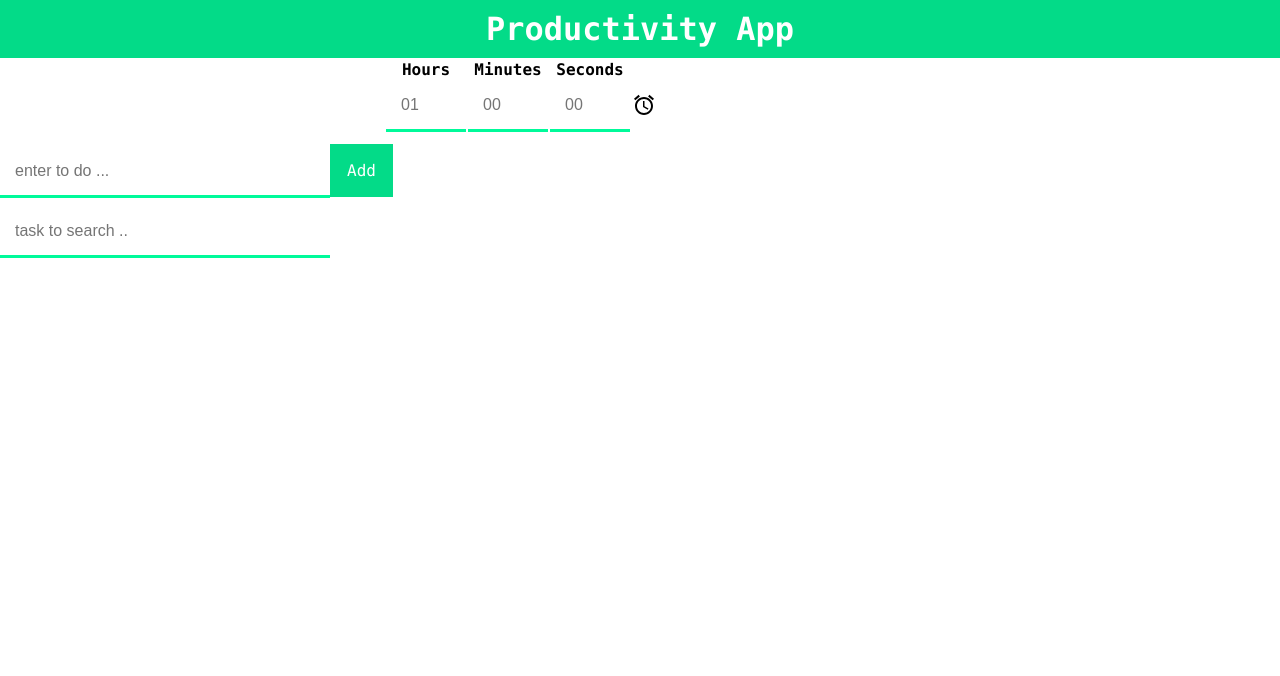
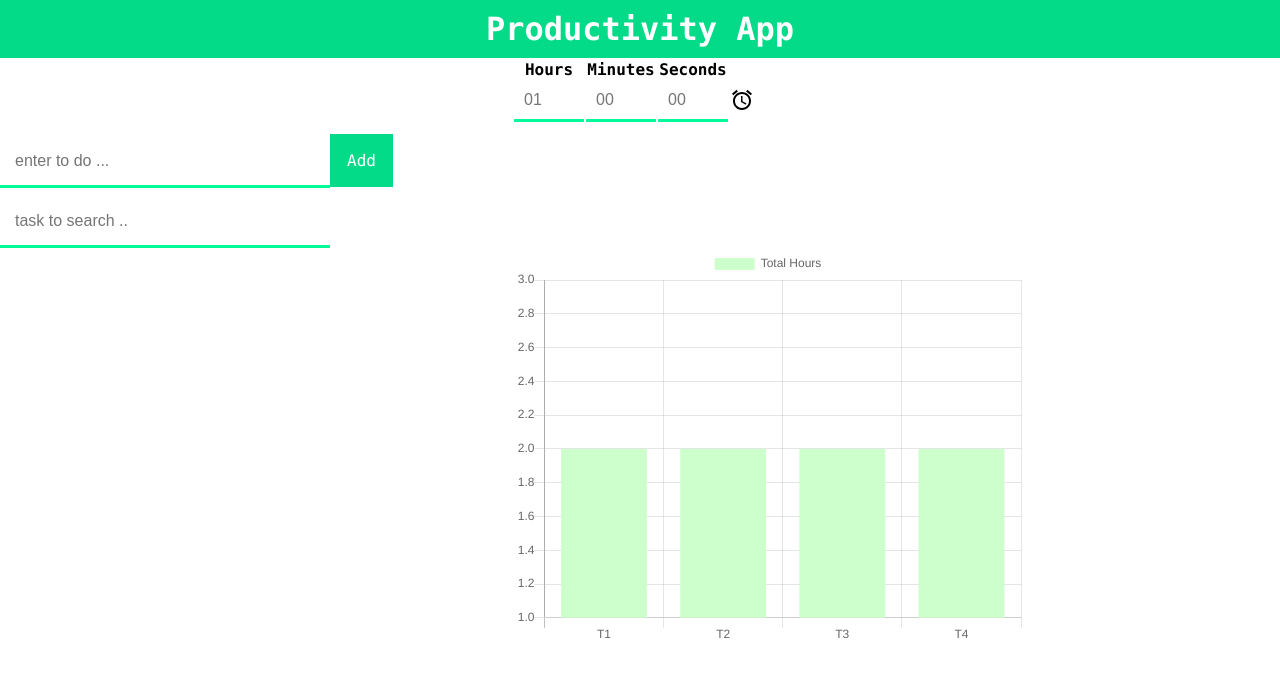
Before and after one commit to lukajose/ToDoList, a React (Create React App) app: page / in a window 1280 px wide. Shown: the top 676 px of the page. Built offline with nearby package versions, Linux system fonts and the light colour scheme.

Commit message:
adding bar chart to display hours

```diff
--- a/src/Timer.css
+++ b/src/Timer.css
@@ -1,5 +1,5 @@
 .timer-editor {
-    margin-left:30%;
+    margin-left:40%;
 }
 
 .timer-editor .text-timer {
@@ -9,7 +9,7 @@
 }
 
 .timer-editor table tr td input{
-  padding: 15px;
+  padding: 10px;
   font-size: 16px;
   border: #FFF;
   background-color: #FFF;
@@ -23,4 +23,5 @@
     margin-left:45%;
     font-size: 30px;
     font-family: consolas;
+    border-bottom-color: #00FA9A;
 }
--- a/src/Timer.js
+++ b/src/Timer.js
@@ -9,7 +9,8 @@ class Timer extends Component {
         this.state = {
             hours:1,
             minutes:0,
-            seconds:0
+            seconds:0,
+            TotalHours:0,
         }
         this.changeTimer = this.changeTimer.bind(this);
         this._inputHours= null;
@@ -20,16 +21,18 @@ class Timer extends Component {
     //Given any input from the input boxes transform seconds to minutes and minutes to hours
     transformTime() {
         let {hours, minutes,seconds} = this.state;
+        // Keep checking everytime updates occur
+        if (seconds > 60 || minutes > 60) { // avoid infinite loop
             while (seconds > 60 || minutes > 60) {
                 if (seconds > 60) {
                     seconds -= 60;
                     // Convert string to int to calculate proper conversion
-                minutes = parseInt(minutes) + 1;
+                    minutes = minutes + 1;
                 }
                 if (minutes > 60) {
                     minutes -= 60;
                     // same as above
-                hours = parseInt(this.state.hours) + 1;
+                    hours = hours+ 1;
                 }
             }
             this.setState({
@@ -37,20 +40,34 @@ class Timer extends Component {
                         minutes:minutes,
                         seconds:seconds
                     });
+
+        }
+
     }
 
     checkTimer() {
-        console.log('check timer: ',this.props.starter);
+
         return this.props.starter;
     }
+
+    getHours(hours,minutes,seconds) {
+        const Hminutes = minutes/60;
+        const Hseconds = (seconds/60)/60;
+        hours += Hminutes + Hseconds;
+        // get all minutes and seconds in hours
+        return hours;
+    }
+
+
 
 
 
     componentDidUpdate(prevProps) {
 
+
         if((prevProps.starter !== this.props.starter) && (this.checkTimer() === true)) {
-            //this.updateTime();
-            //this.transformTime();
+            const { hours,minutes, seconds } = this.state;
+            this.setState({TotalHours:this.getHours(hours,minutes,seconds)})
             this.myInterval = setInterval(
                 () => {
                 const { hours,minutes, seconds } = this.state;
@@ -58,17 +75,25 @@ class Timer extends Component {
                 // if seconds are greater than 0 keep decrementing
                 if (seconds > 0) {
                     this.setState(({ seconds }) => ({
+                        // keep decrementing seconds until seconds is 0.
                         seconds: seconds - 1
                     }))
                 }
                 // check if minutes still need to decrement
                 else {
-                    if (minutes == 0) {
-                        if(hours == 0) {
+                    if (minutes === 0) {
+                        if(hours === 0) {
                             clearInterval(this.myInterval);
+                            this.setState({
+                                hours:1,
+                                minutes:0,
+                                seconds:0,
+                            });
+                            // return the time back to edit mode. (change the boolean in parent node).
                             this.changeTimer();
 
                         } else {
+                            // keep decrementing hours
                             this.setState(({hours}) => ({
                                 minutes:59,
                                 seconds:59,
@@ -77,6 +102,7 @@ class Timer extends Component {
 
                         }
                     } else {
+                        // keep decrementing minutes leave hours as it is.
                         this.setState(({ minutes }) => ({
                             minutes: minutes - 1,
                             seconds: 59
@@ -96,17 +122,17 @@ class Timer extends Component {
     updateTime() {
         if (this._inputHours !== null  && this._inputHours.value !== "" ) {
             //this.state.hours = this._inputHours.value;
-            this.setState({hours:this._inputHours.value});
+            this.setState({hours:parseInt(this._inputHours.value)});
         }
 
         if(this._inputMinutes !== null && this._inputMinutes.value !== "" ){
             //this.state.minutes = this._inputMinutes.value;
-            this.setState({minutes:this._inputMinutes.value});
+            this.setState({minutes:parseInt(this._inputMinutes.value)});
         }
 
         if(this._inputSeconds !== null  && this._inputSeconds.value !== "" ){
             //this.state.seconds = this._inputSeconds.value;
-            this.setState({seconds:this._inputSeconds.value})
+            this.setState({seconds:parseInt(this._inputSeconds.value)});
         }
     }
 
@@ -115,7 +141,6 @@ class Timer extends Component {
     }
 
     timeFormat(time) {
-        time = parseInt(time)
         if(time < 10) {
             time = '0' + time;
         }
@@ -124,7 +149,7 @@ class Timer extends Component {
 
     render () {
         this.updateTime();
-        //this.transformTime();
+        this.transformTime();
 
         const hours = this.timeFormat(this.state.hours);
         const minutes = this.timeFormat(this.state.minutes);
--- a/src/TodoList.css
+++ b/src/TodoList.css
@@ -3,7 +3,6 @@
   margin:0;
   padding:0;
 }
-
 
 
 
@@ -44,7 +43,6 @@
   margin: 10px 0;
   width: auto;
   font-family: consolas;
-  font: size 10;
 }
 /*
 padding:15px;
@@ -97,3 +95,8 @@ ul.theList {
   padding: 0;
   list-style: none;
 }
+
+.todoListMain .BarChart {
+  margin-left: 40%;
+  margin-right:20%;
+}
--- a/src/TodoList.js
+++ b/src/TodoList.js
@@ -2,13 +2,14 @@ import React, {Component} from "react";
 import TodoItems from './TodoItems';
 import "./TodoList.css";
 import Timer from './Timer.js';
+import Chart from './components/chart';
 
 
 class TodoList extends Component {
   constructor(props) {
     super(props);
 
-    this.state = {items:[], search:[],startTimer:false}
+    this.state = {items:[], search:[],startTimer:false,taskId:1,currentKey:0}
     this.addItem = this.addItem.bind(this);
     this.deleteItem = this.deleteItem.bind(this);
     this.renameItem = this.renameItem.bind(this);
@@ -29,12 +30,15 @@ class TodoList extends Component {
     //if new item then add to items list
     if (this._inputElement !== "") {
       // Start timer
-      this.changeTimer();
       //new element to add
+      let taskId = this.state.taskId;
+      const key = Date.now();
       var item = {
         text: this._inputElement.value, // text to store from input box
-        key:Date.now(), // get the time now as id
-        completed: false // to format style later when task completed
+        key: key, // get the time now as id
+        completed: false, // to format style later when task completed
+        hours:0, // hours spent on this task
+        TaskId:('T'+ taskId), // To format the bars instead of displaying the whole description
       };
 
 
@@ -49,8 +53,13 @@ class TodoList extends Component {
         //Add element to both initial list and search state
         this.setState((prevState)=> ({
           //get the last previous state add new item, update search item if needed
-          items:prevState.items.concat(item),search:newS
+          items:prevState.items.concat(item),
+          search:newS,
+          taskId: taskId+= 1,
+          currentKey:key,
         }));
+        // Also update timer to start when added
+        this.changeTimer();
       }
 
       //finally set the string to empty
@@ -79,12 +88,14 @@ class TodoList extends Component {
   // when click prompt will ask for new message and rename that item
   renameItem(key) {
     var message = prompt("Rename to do task");
-    const items = this.state.items;
-    items.map(item => {
+    // if key is equal to what we look for rename the task with new message.
+    function Rename(item) {
       if (item.key===key){
         item.text=message;
       }
-    })
+    }
+    const items = this.state.items;
+    items.map(Rename);
     this.setState({
       items:items
     })
@@ -135,10 +146,23 @@ class TodoList extends Component {
     })
   }
 
+  AddTaskHours(hours,key) {
+    // Find key, then add hours
+    function AddHours(item) {
+      if (item.key===key) {
+        item.hours += hours
+      }
+    }
+    const items = this.state.items;
+    items.map(AddHours);
+    this.setState({items:items});
+  }
+
   render() {
     return (<div className= "todoListMain">
               <Timer starter = {this.state.startTimer}
-                      changeTimer = {()=>this.changeTimer()}/>
+                      changeTimer = {()=>this.changeTimer()}
+                      currentKey={this.state.currentKey}/>
               <div className="input-box-todo">
                 <form onSubmit={this.addItem}>
                   <input
@@ -146,18 +170,20 @@ class TodoList extends Component {
                     placeholder="enter to do ...">
 
                   </input>
+
                   <button type="submit"> Add </button>
                 </form>
             </div>
             <div className = 'input-box-search'>
               <input placeholder="task to search .." onChange={this.searchItem}></input>
             </div>
-            <TodoItems entries={this.state.items}
+
+            <Chart/>
+              <TodoItems entries={this.state.items}
                        delete={this.deleteItem}
                        edit={this.renameItem}
                        completed= {this.markCompleted}/>
           </div>
-
 
 
     );
--- /dev/null
+++ b/src/components/chart.js
@@ -0,0 +1,42 @@
+import React, {Component} from "react";
+import {Bar,Line,Pie} from 'react-chartjs-2';
+import { green } from "@material-ui/core/colors";
+
+
+class Chart extends Component {
+    constructor(props) {
+        super(props);
+        this.state =  {
+            chartData: {
+                labels: ['T1','T2','T3','T4'],
+                datasets:[{
+                    label:'Total Hours',
+                    data:[2,2,2,2],
+                    backgroundColor:'#ccffcc',
+                }],
+            }
+        }
+
+    }
+
+    formatData() {
+        //TODO
+        return;
+    }
+
+
+    render() {
+        return (
+            <div className = "BarChart">
+                <Bar data={this.state.chartData}
+                    width={50}
+                    height={400}
+                    options={{ maintainAspectRatio: false }}
+                />
+            </div>
+        );
+
+    }
+}
+
+export default Chart;
```
Lines whose indentation alone changed are shown as unchanged.
